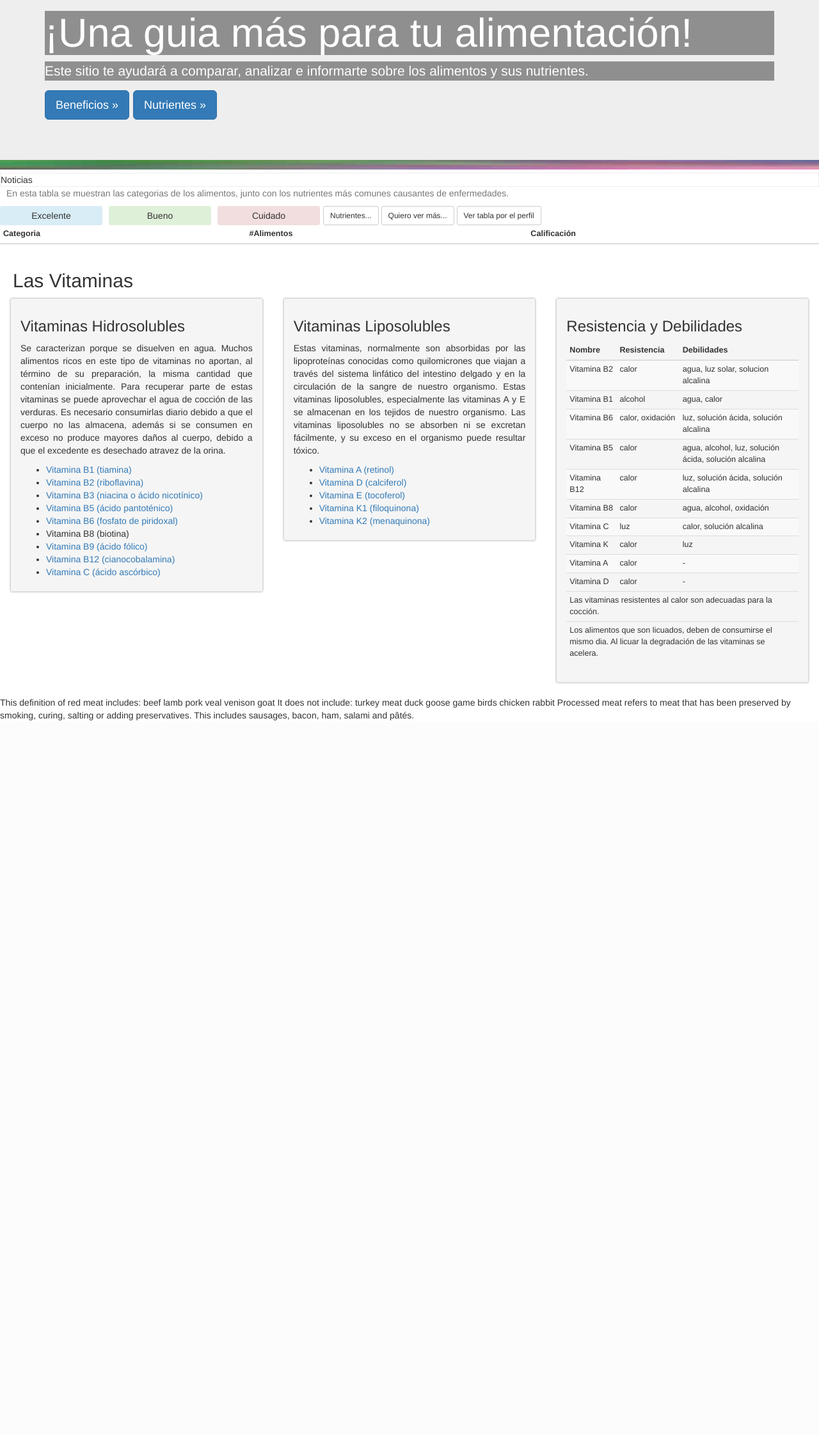
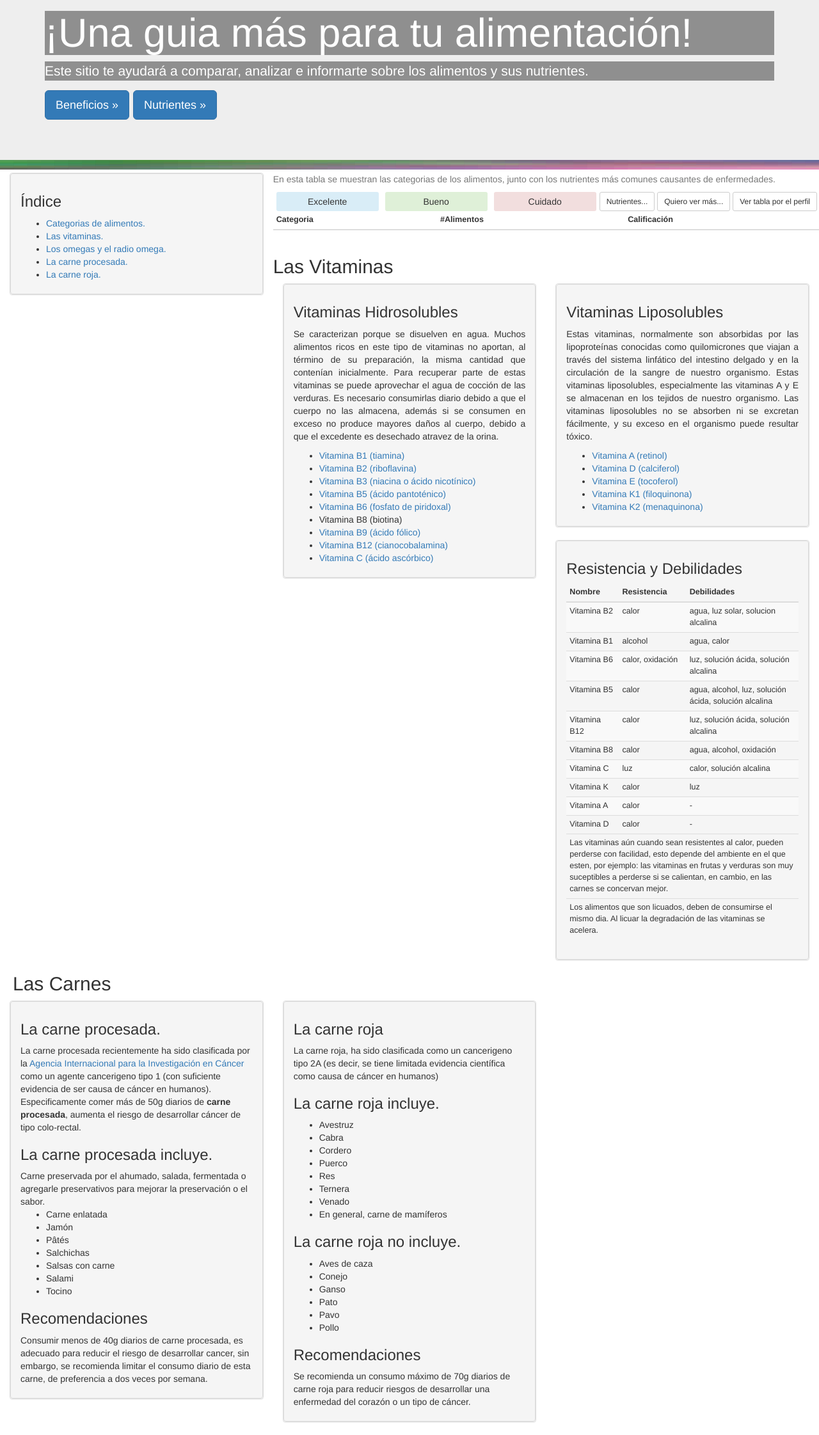
Before and after one commit to elaeon/foods, a Django app: template nutrientes/templates/index.html in a window 1280 px wide. Shown: the part 51-2294 px from the top of the page at 64% size. Before the commit the page ends 1177 px from the top, so only its background shows below. Run offline with Django 3.2, Linux system fonts and the light colour scheme; the template is opened without the code that fills it, so the values that code supplies are empty; some libraries are stand-ins or nearby versions.

Commit message:
added read meat and processed meat

```diff
--- a/nutrientes/templates/index.html
+++ b/nutrientes/templates/index.html
@@ -15,9 +15,22 @@
 <canvas id="displayCanvas" height="15px">
     Your browser does not support HTML5 canvas.
 </canvas>
-<div style="border:1px solid #eee;">
-Noticias
+
+<div class="col-sm-6 col-md-4">
+    <div class="panel panel-default">
+        <div class="panel-heading list-group-item">
+            <h3>Índice</h3>
+            <ul>
+                <li><a href="">Categorias de alimentos.</a></li>
+                <li><a href="#vitaminas">Las vitaminas.</a></li>
+                <li><a href="">Los omegas y el radio omega.</a></li>
+                <li><a href="#carne-procesada">La carne procesada.</a></li>
+                <li><a href="#carne-roja">La carne roja.</a></li>
+            </ul>
+        </div>
+    </div>
 </div>
+
 <p class="text-muted" style="margin-left: 10px;">En esta tabla se muestran las categorias de los alimentos, junto con los nutrientes más comunes causantes de enfermedades.</p>
 
 <div class="color-swatches">
@@ -111,7 +124,7 @@ Noticias
 </div>
 {% endif %}
 
-<h2 style="margin-left: 20px;">Las Vitaminas</h2>
+<h2 style="margin-left: 20px;" id="vitaminas">Las Vitaminas</h2>
 <div class="col-sm-6 col-md-4">
     <div class="panel panel-default">
         <div class="panel-heading list-group-item">
@@ -246,7 +259,7 @@ Noticias
             </tbody>
             <tfoot>
             <tr>
-            <td colspan="3">Las vitaminas resistentes al calor son adecuadas para la cocción.</td>
+            <td colspan="3">Las vitaminas aún cuando sean resistentes al calor, pueden perderse con facilidad, esto depende del ambiente en el que esten, por ejemplo: las vitaminas en frutas y verduras son muy suceptibles a perderse si se calientan, en cambio, en las carnes se concervan mejor.</td>
             </tr>
             <tr>
             <td colspan="3">Los alimentos que son licuados, deben de consumirse el mismo dia. Al licuar la degradación de las vitaminas se acelera.</td>
@@ -257,25 +270,60 @@ Noticias
         </div>
     </div>
 </div>
-This definition of red meat includes:
 
-    beef
-    lamb
-    pork
-    veal
-    venison
-    goat
+<h2 style="margin-left: 20px;">Las Carnes</h2>
+<div class="col-sm-6 col-md-4">
+    <div class="panel panel-default">
+        <div class="panel-heading list-group-item">
+            <h3 id="carne-procesada">La carne procesada.</h3>
+            <p>La carne procesada recientemente ha sido clasificada por la <a href="http://monographs.iarc.fr/">Agencia Internacional para la Investigación en Cáncer</a> como un agente cancerigeno tipo 1 (con suficiente evidencia de ser causa de cáncer en humanos). Especificamente comer más de 50g diarios de <b>carne procesada</b>, aumenta el riesgo de desarrollar cáncer de tipo colo-rectal.</p>
+            <h3>La carne procesada incluye.</h3>
+            Carne preservada por el ahumado, salada, fermentada o agregarle preservativos para mejorar la preservación o el sabor.
+            <ul>
+                <li>Carne enlatada</li>
+                <li>Jamón</li>
+                <li>Pâtés</li>
+                <li>Salchichas</li>
+                <li>Salsas con carne</li>
+                <li>Salami</li>
+                <li>Tocino</li>
+            </ul>
+            <h3>Recomendaciones</h3>
+            <p>Consumir menos de 40g diarios de carne procesada, es adecuado para reducir el riesgo de desarrollar cancer, sin embargo, se recomienda limitar el consumo diario de esta carne, de preferencia a dos veces por semana.</p>
+        </div>
+    </div>
+</div>
 
-It does not include:
-
-    turkey meat
-    duck
-    goose
-    game birds
-    chicken
-    rabbit
-
-Processed meat refers to meat that has been preserved by smoking, curing, salting or adding preservatives. This includes sausages, bacon, ham, salami and pâtés.
+<div class="col-sm-6 col-md-4">
+    <div class="panel panel-default">
+        <div class="panel-heading list-group-item">
+            <h3 id="carne-roja">La carne roja</h3>
+            <p>La carne roja, ha sido clasificada como un cancerigeno tipo 2A</a> (es decir, se tiene limitada evidencia científica como causa de cáncer en humanos)</p>
+            <h3>La carne roja incluye.</h3>
+            <ul>
+                <li>Avestruz</li>
+                <li>Cabra</li>
+                <li>Cordero</li>
+                <li>Puerco</li>
+                <li>Res</li>
+                <li>Ternera</li>
+                <li>Venado</li>
+                <li>En general, carne de mamíferos</li>
+            </ul>
+            <h3>La carne roja no incluye.</h3>
+            <ul>
+                <li>Aves de caza</li>
+                <li>Conejo</li>
+                <li>Ganso</li>
+                <li>Pato</li>
+                <li>Pavo</li>
+                <li>Pollo</li>
+            </ul>
+            <h3>Recomendaciones</h3>
+            <p>Se recomienda un consumo máximo de 70g diarios de carne roja para reducir riesgos de desarrollar una enfermedad del corazón o un tipo de cáncer.</p>
+        </div>
+    </div>
+</div>
 {% endblock %}
 
 {% block js %}
```
